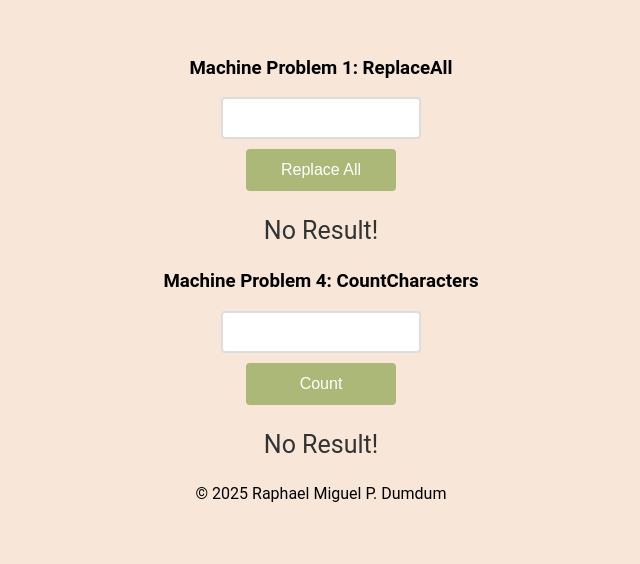
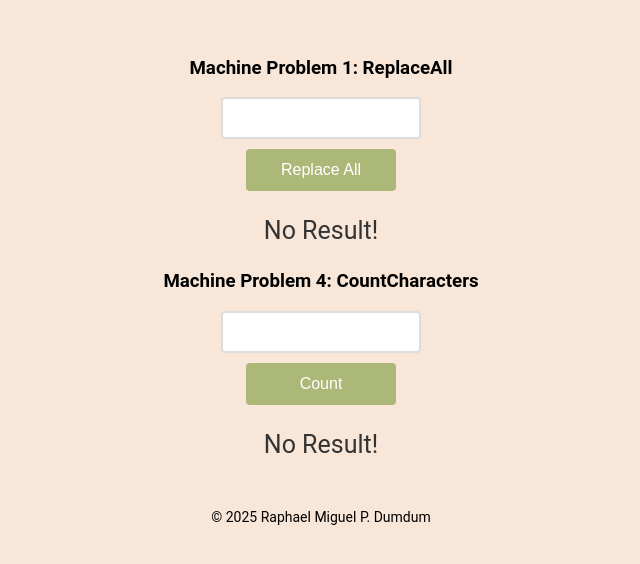
Before and after one commit to SpokIee/MachineProblems, a plain HTML site: page index.html in a window 1280 px wide. Shown: the part 120-684 px from the top of the page, without its empty margins (319-959 px from the left). Drawn offline with Linux system fonts and the light colour scheme.

Commit message:
Update style.css

```diff
--- a/style.css
+++ b/style.css
@@ -1,8 +1,3 @@
-html {
-    scroll-bheavior: smooth;
-}
-
-
 body {
     font-family: Roboto, sans-serif;
     margin: center;
@@ -44,3 +39,17 @@ input[type=button]:hover {
     color: #333;
     margin-top: 10px;
 }
+
+.footer {
+
+    margin-top: 50px;
+    font-size: 14px;
+    color: #000000;
+}
+
+/*
+
+Author: Raphael Miguel P. Dumdum
+Date Created: December 12, 2025
+
+*/
```
